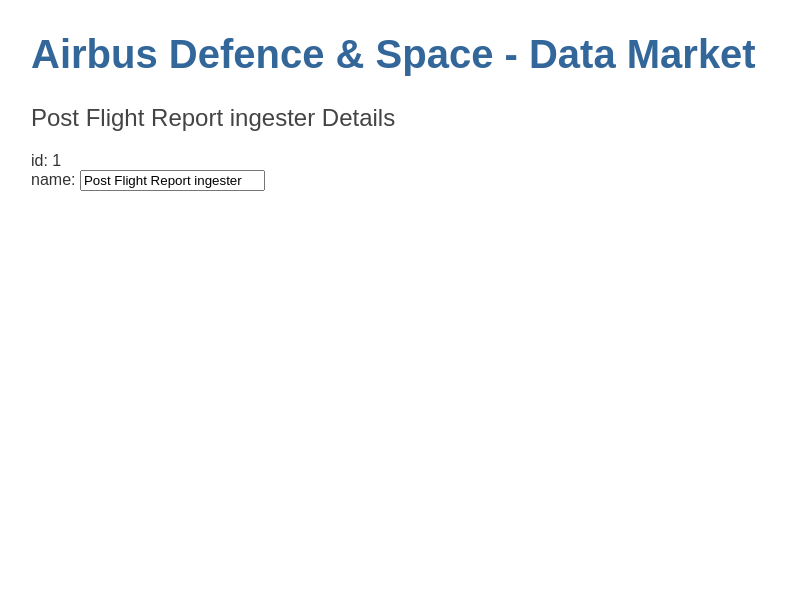
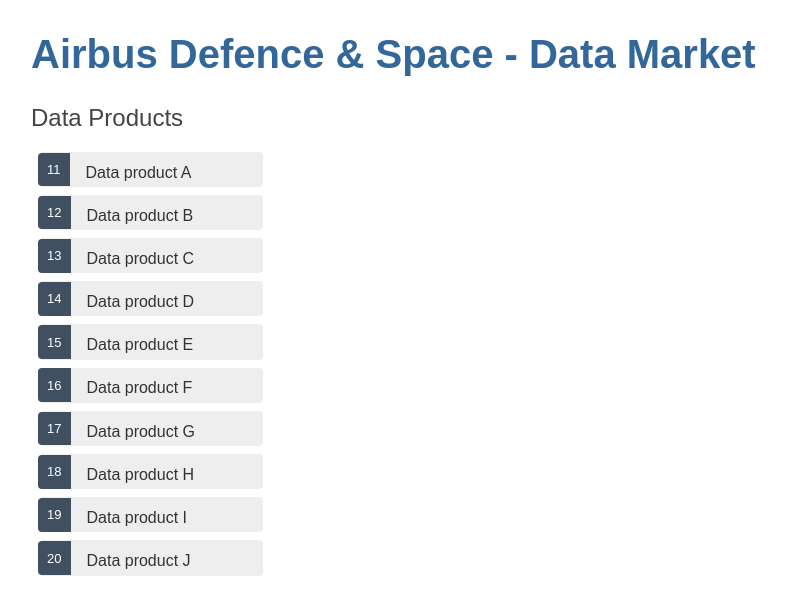
Before and after one commit to ardlema/data-market-front, an Angular app: page / in a window 1280 px wide. Shown: the top 614 px of the page, without its empty margins (1-788 px from the left). Built offline with nearby package versions, Linux system fonts and the light colour scheme.

Commit message:
List of data products

```diff
--- a/src/app/data-products/data-products.component.css
+++ b/src/app/data-products/data-products.component.css
@@ -0,0 +1,44 @@
+/* DataProduct's private CSS styles */
+.data-products {
+  margin: 0 0 2em 0;
+  list-style-type: none;
+  padding: 0;
+  width: 15em;
+}
+.data-products li {
+  cursor: pointer;
+  position: relative;
+  left: 0;
+  background-color: #EEE;
+  margin: .5em;
+  padding: .3em 0;
+  height: 1.6em;
+  border-radius: 4px;
+}
+.data-products li:hover {
+  color: #607D8B;
+  background-color: #DDD;
+  left: .1em;
+}
+.data-products li.selected {
+  background-color: #CFD8DC;
+  color: white;
+}
+.data-products li.selected:hover {
+  background-color: #BBD8DC;
+  color: white;
+}
+.data-products .badge {
+  display: inline-block;
+  font-size: small;
+  color: white;
+  padding: 0.8em 0.7em 0 0.7em;
+  background-color:#405061;
+  line-height: 1em;
+  position: relative;
+  left: -1px;
+  top: -4px;
+  height: 1.8em;
+  margin-right: .8em;
+  border-radius: 4px 0 0 4px;
+}
--- a/src/app/data-products/data-products.component.html
+++ b/src/app/data-products/data-products.component.html
@@ -1,7 +1,18 @@
-<h2>{{dataProduct.name}} Details</h2>
-<div><span>id: </span>{{dataProduct.id}}</div>
-<div>
-  <label>name:
-    <input [(ngModel)]="dataProduct.name" placeholder="name"/>
-  </label>
+<h2>Data Products</h2>
+<ul class="data-products">
+  <li *ngFor="let dataProduct of dataProducts" [class.selected]="dataProduct === selectedDataProduct" (click)="onSelect(dataProduct)">
+    <span class="badge">{{dataProduct.id}}</span> {{dataProduct.name}}
+  </li>
+</ul>
+
+<div *ngIf="selectedDataProduct">
+
+  <h2>{{selectedDataProduct.name | uppercase}} Details</h2>
+  <div><span>id: </span>{{selectedDataProduct.id}}</div>
+  <div>
+    <label>name:
+      <input [(ngModel)]="selectedDataProduct.name" placeholder="name"/>
+    </label>
+  </div>
+
 </div>
--- a/src/app/data-products/data-products.component.ts
+++ b/src/app/data-products/data-products.component.ts
@@ -1,5 +1,6 @@
 import { Component, OnInit } from '@angular/core';
 import { DataProduct } from '../data-product';
+import { DATAPRODUCTS } from '../mock-data-products';
 
 @Component({
   selector: 'app-data-products',
@@ -13,6 +14,13 @@
     name: 'Post Flight Report ingester'
   };
 
+  dataProducts = DATAPRODUCTS;
+
+  selectedDataProduct: DataProduct;
+  onSelect(dataProduct: DataProduct): void {
+    this.selectedDataProduct = dataProduct;
+  }
+
   constructor() { }
 
   ngOnInit(): void {
--- /dev/null
+++ b/src/app/mock-data-products.ts
@@ -0,0 +1,14 @@
+import { DataProduct } from './data-product';
+
+export const DATAPRODUCTS: DataProduct[] = [
+  { id: 11, name: 'Data product A' },
+  { id: 12, name: 'Data product B' },
+  { id: 13, name: 'Data product C' },
+  { id: 14, name: 'Data product D' },
+  { id: 15, name: 'Data product E' },
+  { id: 16, name: 'Data product F' },
+  { id: 17, name: 'Data product G' },
+  { id: 18, name: 'Data product H' },
+  { id: 19, name: 'Data product I' },
+  { id: 20, name: 'Data product J' }
+];
```
